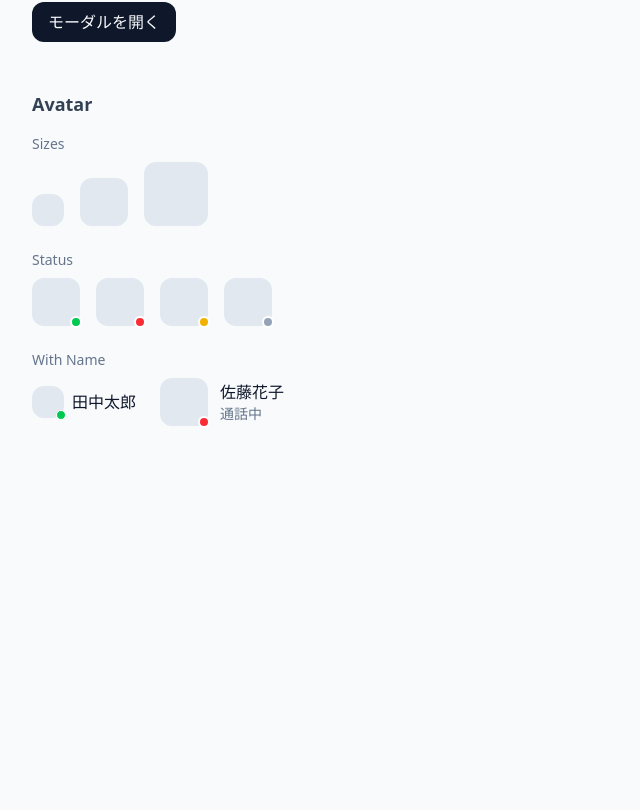
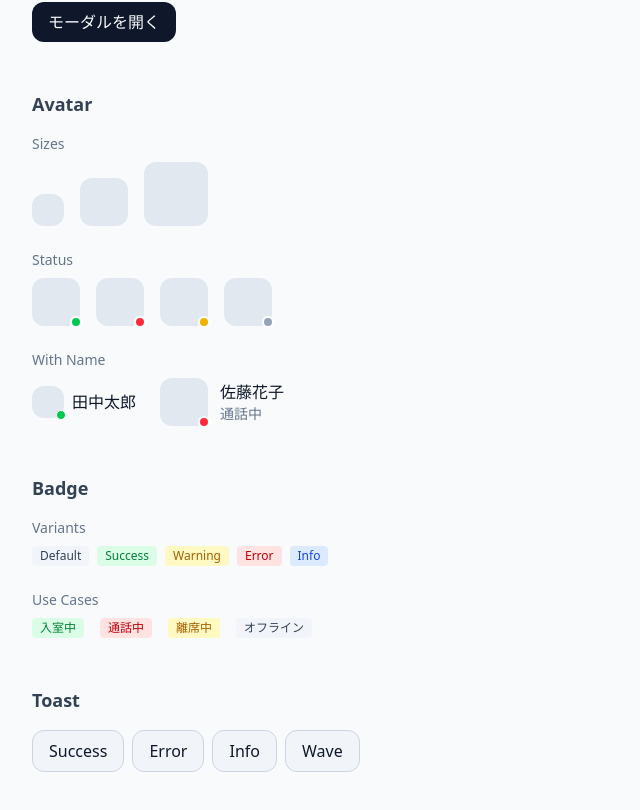
Before and after one commit to MidoriTakahashi77/wavey, a Next.js app: page / in a window 1280 px wide. Shown: the part 1122-1932 px from the top of the page, without its empty margins (0-640 px from the left). Before the commit the page ends 1628 px from the top, so only its background shows below. Built offline with nearby package versions, Linux system fonts and the light colour scheme.

Commit message:
✨ feat(ui): add Badge and Toast component

```diff
--- a/src/app/layout.tsx
+++ b/src/app/layout.tsx
@@ -1,6 +1,7 @@
 import type { Metadata } from "next";
 import { Inter, Noto_Sans_JP } from "next/font/google";
 import "./globals.css";
+import { ToastProvider } from "@/components/ui";
 
 const inter = Inter({
   variable: "--font-inter",
@@ -29,7 +30,7 @@ export default function RootLayout({
       <body
         className={`${inter.variable} ${notoSansJP.variable} antialiased`}
       >
-        {children}
+        <ToastProvider>{children}</ToastProvider>
       </body>
     </html>
   );
--- a/src/app/page.tsx
+++ b/src/app/page.tsx
@@ -1,10 +1,11 @@
 "use client";
 
 import { useState } from "react";
-import { Button, Input, Card, Modal, Avatar } from "@/components/ui";
+import { Button, Input, Card, Modal, Avatar, Badge, useToast } from "@/components/ui";
 
 export default function Home() {
   const [modalOpen, setModalOpen] = useState(false);
+  const toast = useToast();
 
   return (
     <div className="min-h-screen p-8">
@@ -154,6 +155,64 @@ export default function Home() {
           </div>
         </div>
       </section>
+
+      {/* Badge */}
+      <section className="mb-12">
+        <h2 className="text-lg font-semibold text-gray-700 mb-4">Badge</h2>
+
+        <div className="mb-6">
+          <h3 className="text-sm text-gray-500 mb-2">Variants</h3>
+          <div className="flex gap-2 flex-wrap">
+            <Badge>Default</Badge>
+            <Badge variant="success">Success</Badge>
+            <Badge variant="warning">Warning</Badge>
+            <Badge variant="error">Error</Badge>
+            <Badge variant="info">Info</Badge>
+          </div>
+        </div>
+
+        <div className="mb-6">
+          <h3 className="text-sm text-gray-500 mb-2">Use Cases</h3>
+          <div className="flex gap-4 flex-wrap items-center">
+            <Badge variant="success">入室中</Badge>
+            <Badge variant="error">通話中</Badge>
+            <Badge variant="warning">離席中</Badge>
+            <Badge>オフライン</Badge>
+          </div>
+        </div>
+      </section>
+
+      {/* Toast */}
+      <section className="mb-12">
+        <h2 className="text-lg font-semibold text-gray-700 mb-4">Toast</h2>
+
+        <div className="flex gap-2 flex-wrap">
+          <Button
+            variant="secondary"
+            onClick={() => toast.success("成功", "操作が完了しました")}
+          >
+            Success
+          </Button>
+          <Button
+            variant="secondary"
+            onClick={() => toast.error("エラー", "問題が発生しました")}
+          >
+            Error
+          </Button>
+          <Button
+            variant="secondary"
+            onClick={() => toast.info("お知らせ", "新しい更新があります")}
+          >
+            Info
+          </Button>
+          <Button
+            variant="secondary"
+            onClick={() => toast.wave("👋 Wave", "田中さんが手を振っています")}
+          >
+            Wave
+          </Button>
+        </div>
+      </section>
     </div>
   );
 }
--- /dev/null
+++ b/src/components/ui/Badge.tsx
@@ -0,0 +1,31 @@
+import { ComponentProps } from "react";
+
+type BadgeVariant = "default" | "success" | "warning" | "error" | "info";
+
+type BadgeProps = ComponentProps<"span"> & {
+  variant?: BadgeVariant;
+};
+
+const variantStyles: Record<BadgeVariant, string> = {
+  default: "bg-gray-100 text-gray-700",
+  success: "bg-green-100 text-green-700",
+  warning: "bg-yellow-100 text-yellow-700",
+  error: "bg-red-100 text-red-700",
+  info: "bg-blue-100 text-blue-700",
+};
+
+export function Badge({
+  variant = "default",
+  className = "",
+  children,
+  ...props
+}: BadgeProps) {
+  return (
+    <span
+      className={`inline-flex items-center px-2 py-0.5 text-xs font-medium rounded-sm ${variantStyles[variant]} ${className}`}
+      {...props}
+    >
+      {children}
+    </span>
+  );
+}
--- /dev/null
+++ b/src/components/ui/Toast.tsx
@@ -0,0 +1,119 @@
+"use client";
+
+import { Toast as BaseToast } from "@base-ui/react/toast";
+import { HiX, HiCheckCircle, HiExclamationCircle, HiInformationCircle } from "react-icons/hi";
+
+type ToastType = "success" | "error" | "info" | "wave";
+
+interface ToastData {
+  id: string;
+  title?: React.ReactNode;
+  description?: React.ReactNode;
+  type?: string;
+}
+
+const typeStyles: Record<ToastType, { bg: string; icon: typeof HiCheckCircle }> = {
+  success: { bg: "bg-green-50 border-green-200", icon: HiCheckCircle },
+  error: { bg: "bg-red-50 border-red-200", icon: HiExclamationCircle },
+  info: { bg: "bg-blue-50 border-blue-200", icon: HiInformationCircle },
+  wave: { bg: "bg-yellow-50 border-yellow-200", icon: HiInformationCircle },
+};
+
+const iconColors: Record<ToastType, string> = {
+  success: "text-green-500",
+  error: "text-red-500",
+  info: "text-blue-500",
+  wave: "text-yellow-500",
+};
+
+function ToastItem({ toast }: { toast: ToastData }) {
+  const toastType = (toast.type as ToastType) || "info";
+  const { bg, icon: Icon } = typeStyles[toastType];
+
+  return (
+    <BaseToast.Root
+      toast={toast}
+      className={`${bg} border rounded-md p-4 shadow-lg flex items-start gap-3`}
+    >
+      <Icon className={`w-5 h-5 ${iconColors[toastType]} flex-shrink-0 mt-0.5`} />
+      <div className="flex-1 min-w-0">
+        <BaseToast.Title className="text-sm font-medium text-gray-900">
+          {toast.title}
+        </BaseToast.Title>
+        {toast.description && (
+          <BaseToast.Description className="text-sm text-gray-600 mt-1">
+            {toast.description}
+          </BaseToast.Description>
+        )}
+      </div>
+      <BaseToast.Close className="p-1 rounded hover:bg-black/5 text-gray-400 hover:text-gray-600 transition-colors flex-shrink-0">
+        <HiX size={16} />
+      </BaseToast.Close>
+    </BaseToast.Root>
+  );
+}
+
+function ToastList() {
+  const { toasts } = BaseToast.useToastManager();
+
+  return (
+    <BaseToast.Viewport className="fixed bottom-4 right-4 z-50 flex flex-col gap-2 w-80">
+      {toasts.map((toast) => (
+        <ToastItem key={toast.id} toast={toast as ToastData} />
+      ))}
+    </BaseToast.Viewport>
+  );
+}
+
+export function ToastProvider({ children }: { children: React.ReactNode }) {
+  return (
+    <BaseToast.Provider timeout={3000}>
+      {children}
+      <ToastList />
+    </BaseToast.Provider>
+  );
+}
+
+export function useToast() {
+  const toastManager = BaseToast.useToastManager();
+
+  const showToast = (title: string, description?: string, type: ToastType = "info") => {
+    toastManager.add({
+      title,
+      description,
+      type,
+    });
+  };
+
+  return {
+    toast: showToast,
+    success: (title: string, description?: string) => showToast(title, description, "success"),
+    error: (title: string, description?: string) => showToast(title, description, "error"),
+    info: (title: string, description?: string) => showToast(title, description, "info"),
+    wave: (title: string, description?: string) => showToast(title, description, "wave"),
+  };
+}
+
+export function Toast({
+  title,
+  description,
+  type = "info",
+}: {
+  title: string;
+  description?: string;
+  type?: ToastType;
+}) {
+  const { bg, icon: Icon } = typeStyles[type];
+
+  return (
+    <div className={`${bg} border rounded-md p-4 shadow-lg flex items-start gap-3`}>
+      <Icon className={`w-5 h-5 ${iconColors[type]} flex-shrink-0 mt-0.5`} />
+      <div className="flex-1 min-w-0">
+        <div className="text-sm font-medium text-gray-900">{title}</div>
+        {description && (
+          <div className="text-sm text-gray-600 mt-1">{description}</div>
+        )}
+      </div>
+    </div>
+  );
+}
--- a/src/components/ui/index.ts
+++ b/src/components/ui/index.ts
@@ -3,3 +3,5 @@ export { Input } from "./Input";
 export { Card } from "./Card";
 export { Modal } from "./Modal";
 export { Avatar } from "./Avatar";
+export { Badge } from "./Badge";
+export { Toast, ToastProvider, useToast } from "./Toast";
```
